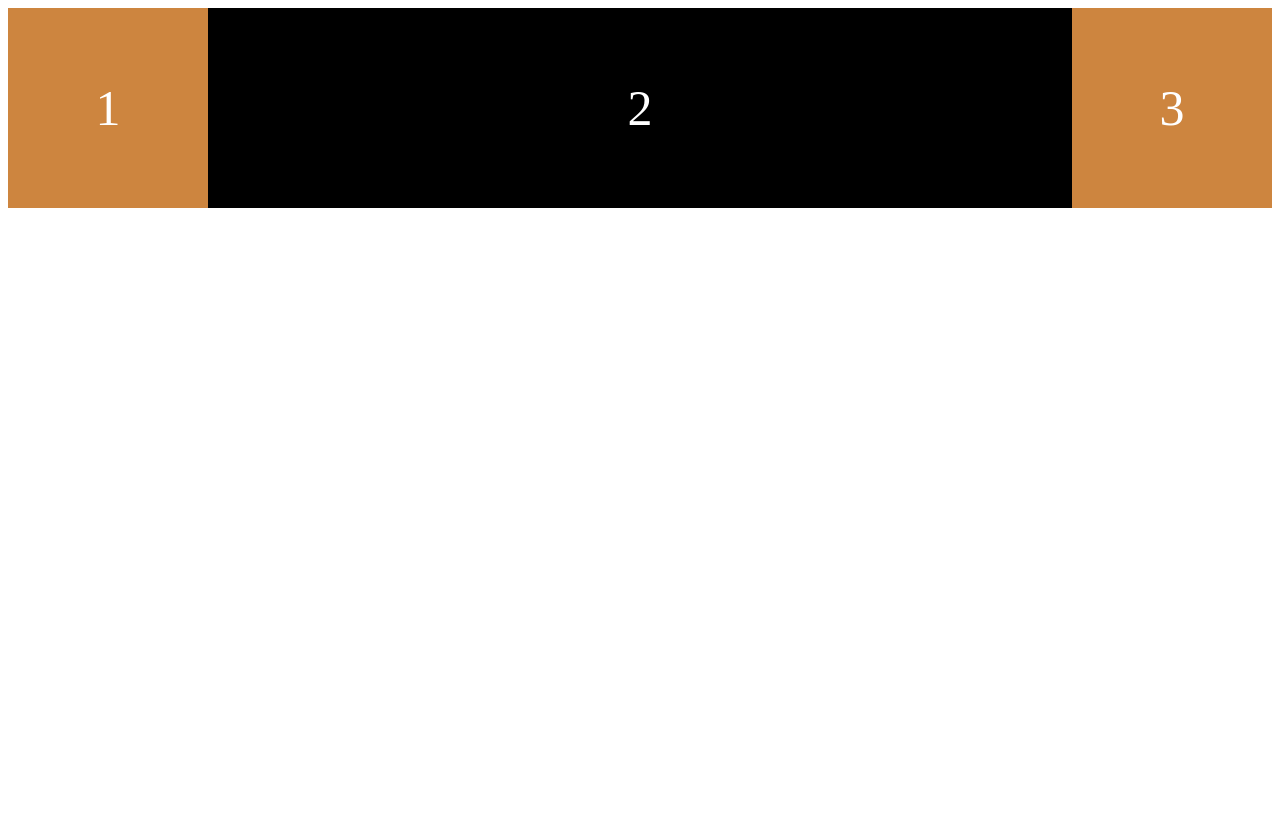
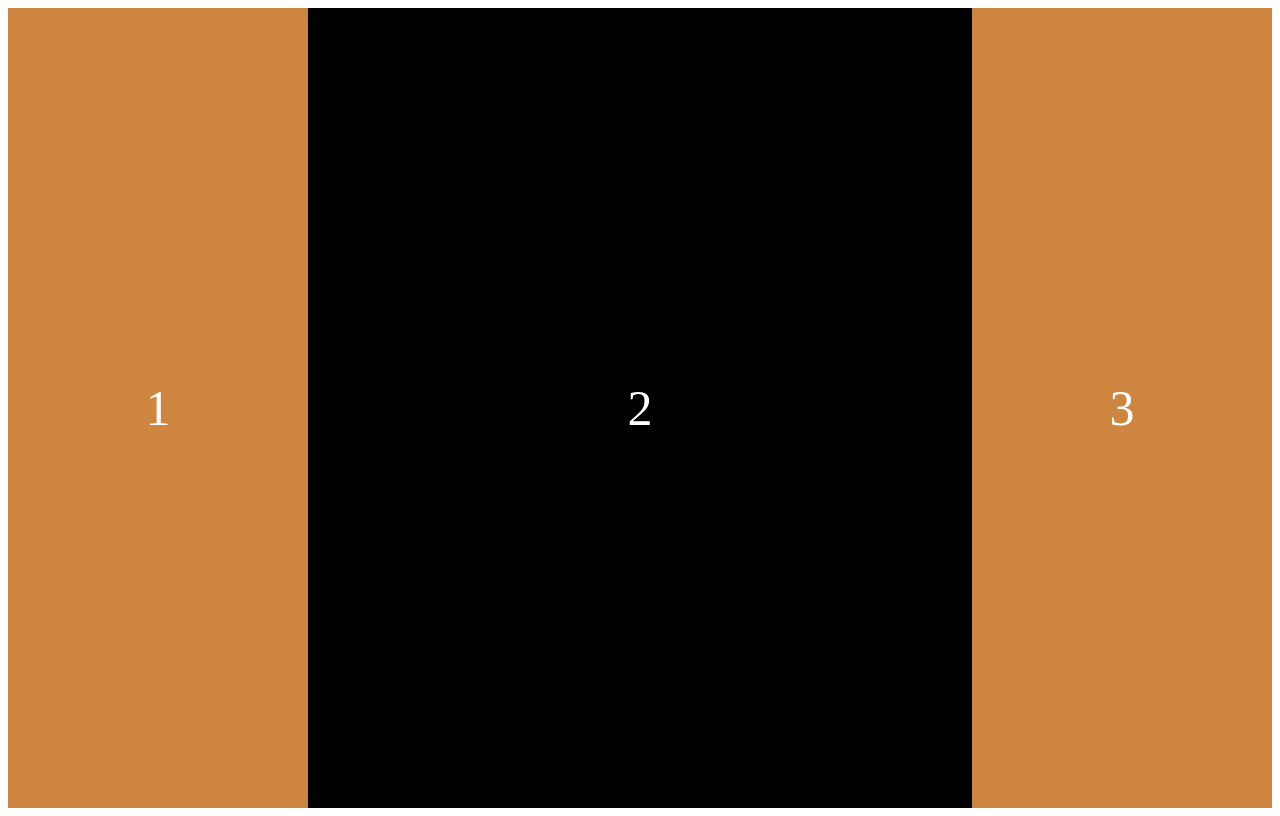
Before and after one commit to Seongmin-L-Cho/flex-css-practice, a plain HTML site: page index.html in a window 1280 px wide. Drawn offline with Linux system fonts and the light colour scheme.

Commit message:
flex-basis 2

```diff
--- a/styles.css
+++ b/styles.css
@@ -17,8 +17,7 @@
 */
 
 .child {
-  width: 200px;
-  height: 200px;
+  flex-basis: 300px;
   background: peru;
   color: white;
   display: flex;
@@ -26,7 +25,7 @@
   justify-content: center;
   font-size: 50px;
 }
-
+/* flex-basis : 처음 시작 크기. shrink 등이 일어나기 전의 크기. main-axis에 적용.*/
 /*align self 는 align-items랑 비슷한 거지만(cross-axis), 하나에만 영향을 미침*/
 /*order : 순서 조정. html을 못건드릴 경우 사용할수 있다 기본은 0. 앞뒤의 order와 비교해서 순서를 맞춘다*/
 /*flex-shrink : 기본은 1. 2가 되면 지정 안된 부분 보다 2배 많이 찌그러짐. 3이면 3배.
```
